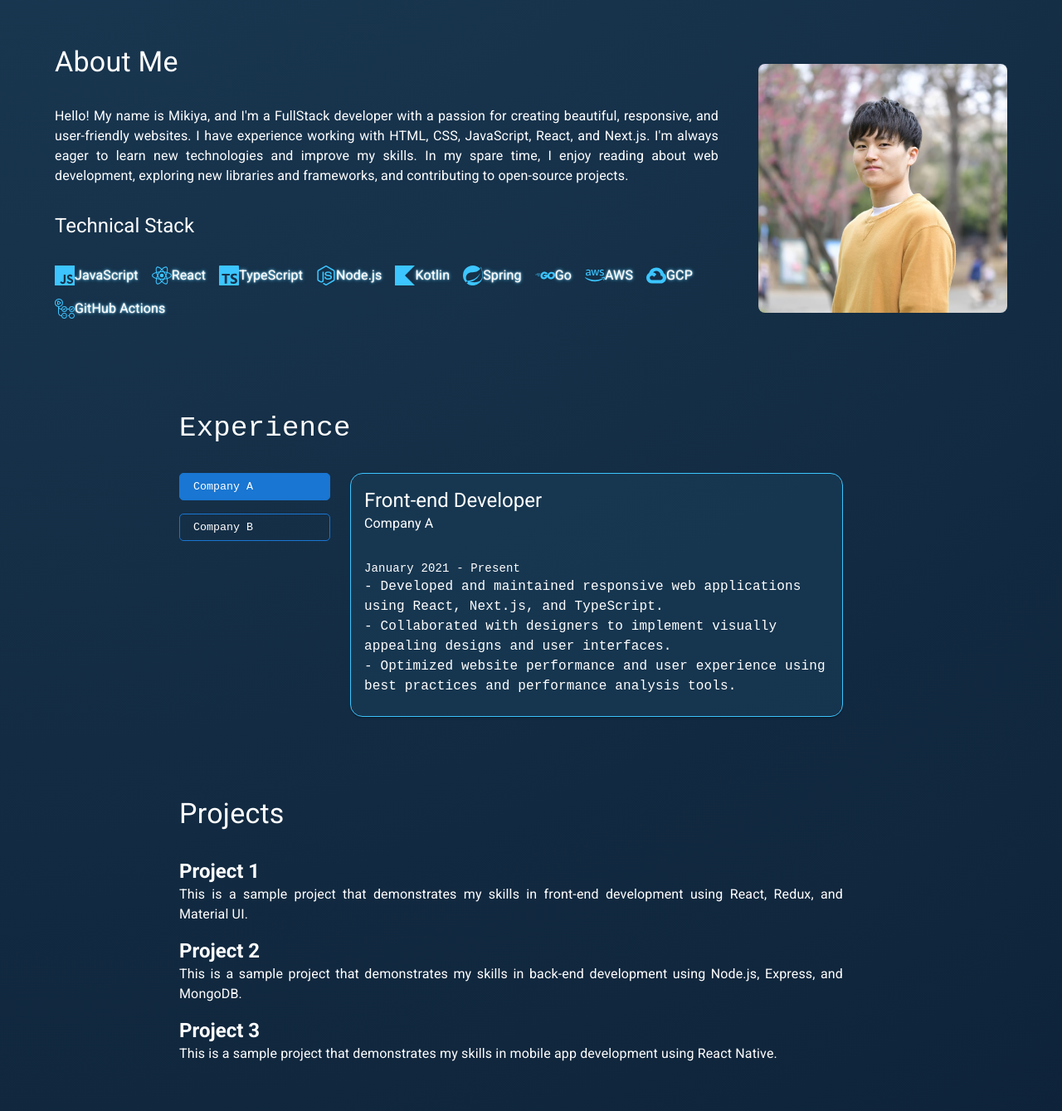
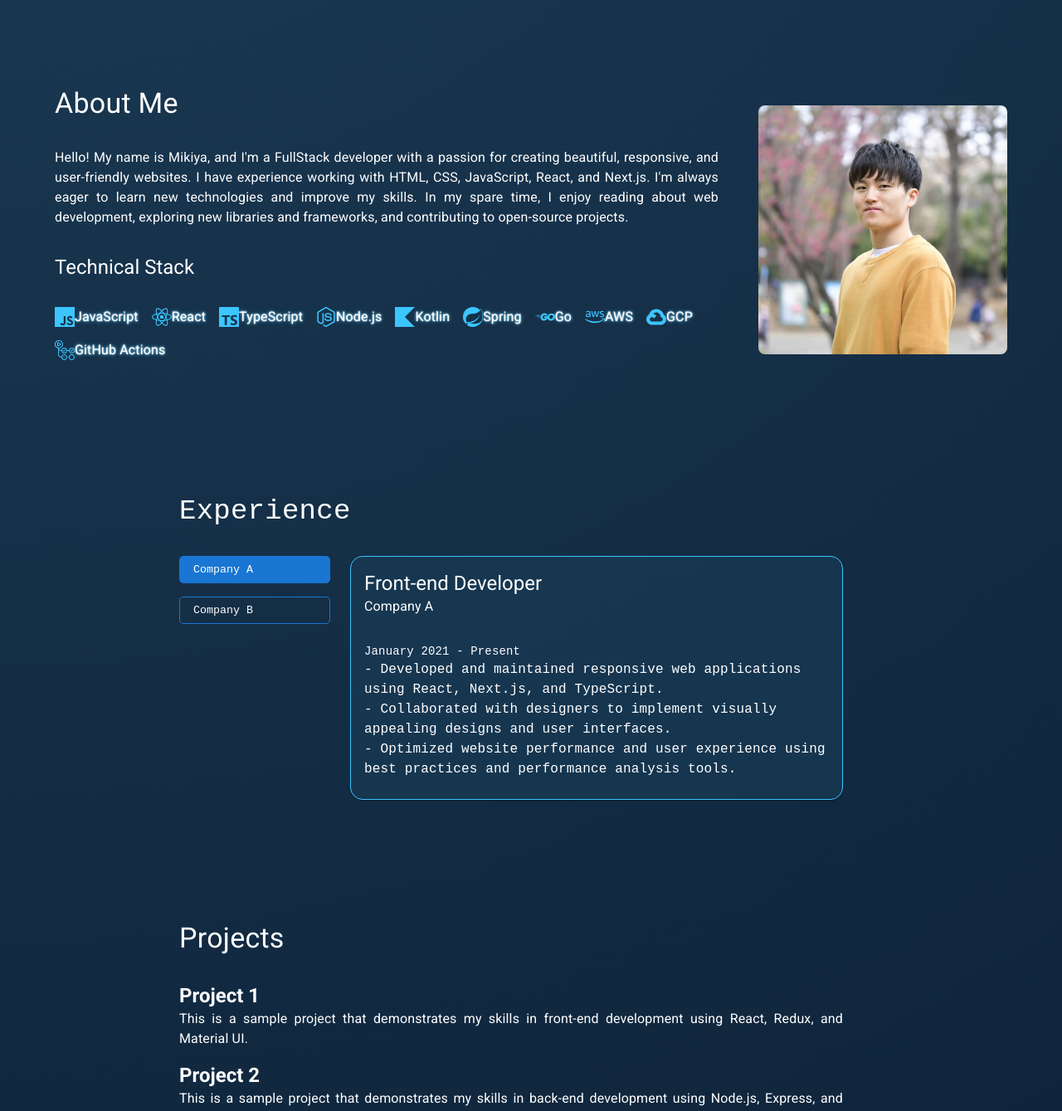
Before and after one commit to michinoins/portfolio, a Next.js app: page / in a window 1280 px wide. Shown: the part 794-2133 px from the top of the page at 83% size. Built offline with nearby package versions, Linux system fonts and the light colour scheme.

Commit message:
fix: transition speed

```diff
--- a/pages/components/AboutSection.tsx
+++ b/pages/components/AboutSection.tsx
@@ -21,7 +21,8 @@ const Section = styled.section`
   align-items: center;
   padding: 3rem 0;
   opacity: ${({ isVisible }) => (isVisible ? 1 : 0)};
-  transition: opacity 1s ease-in-out;
+  transition: opacity 2s ease-in-out;
+  margin: 50px 0;
 `;
 
 const ProfileImage = styled.img`
--- a/pages/components/ArticleSection.tsx
+++ b/pages/components/ArticleSection.tsx
@@ -12,7 +12,7 @@ const Section = styled.section`
   flex-wrap: wrap;
   padding: 3rem 0;
   opacity: ${({ isVisible }) => (isVisible ? 1 : 0)};
-  transition: opacity 1s ease-in-out;
+  transition: opacity 2s ease-in-out;
 `;
 
 const Content = styled.div`
--- a/pages/components/ExperienceSection.tsx
+++ b/pages/components/ExperienceSection.tsx
@@ -19,7 +19,9 @@ const Section = styled.section`
   align-items: center;
   padding: 3rem 0;
   opacity: ${({ isVisible }) => (isVisible ? 1 : 0)};
-  transition: opacity 1s ease-in-out;
+  transition: opacity 2s ease-in-out;
+  margin: 50px 0;
+
 `;
 
 const Content = styled.div`
--- a/pages/components/ProjectSection.tsx
+++ b/pages/components/ProjectSection.tsx
@@ -19,7 +19,8 @@ const Section = styled.section`
   align-items: center;
   padding: 3rem 0;
   opacity: ${({ isVisible }) => (isVisible ? 1 : 0)};
-  transition: opacity 1s ease-in-out;
+  transition: opacity 2s ease-in-out;
+  margin: 50px 0;
 `;
 
 const Content = styled.div`
```
